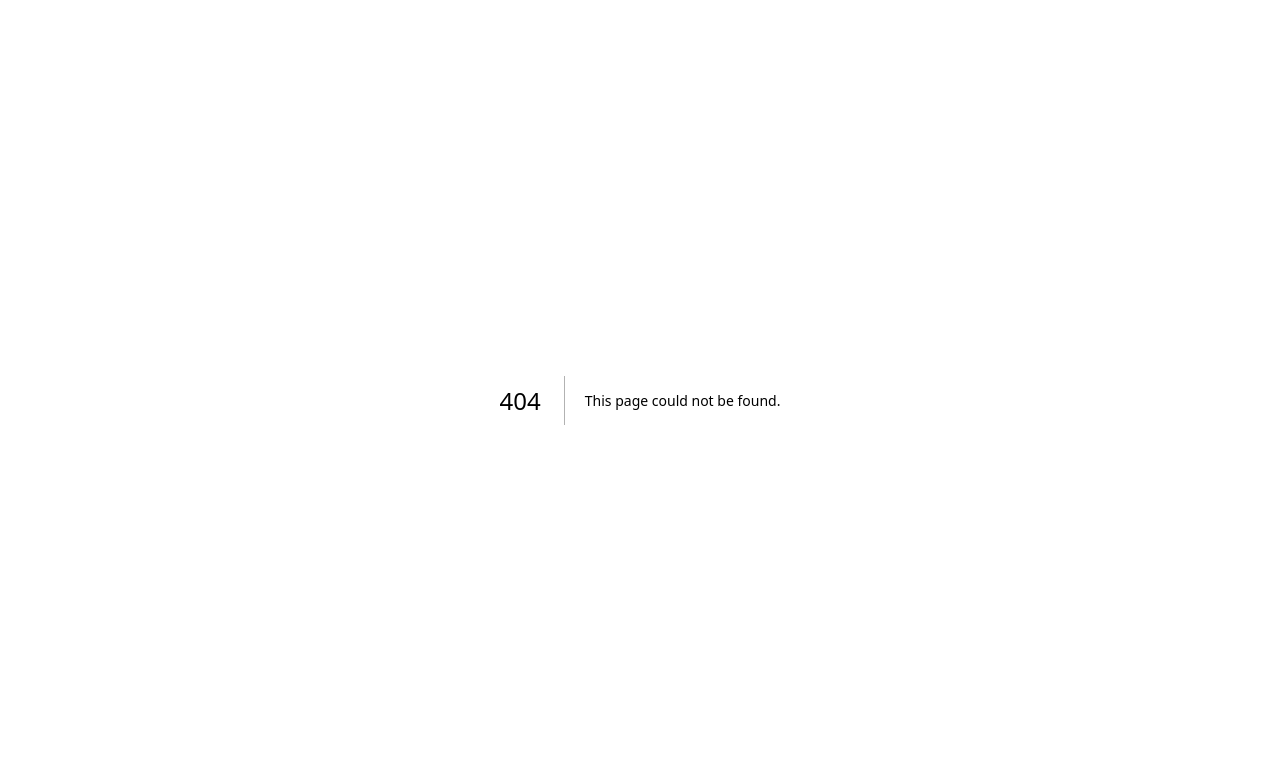
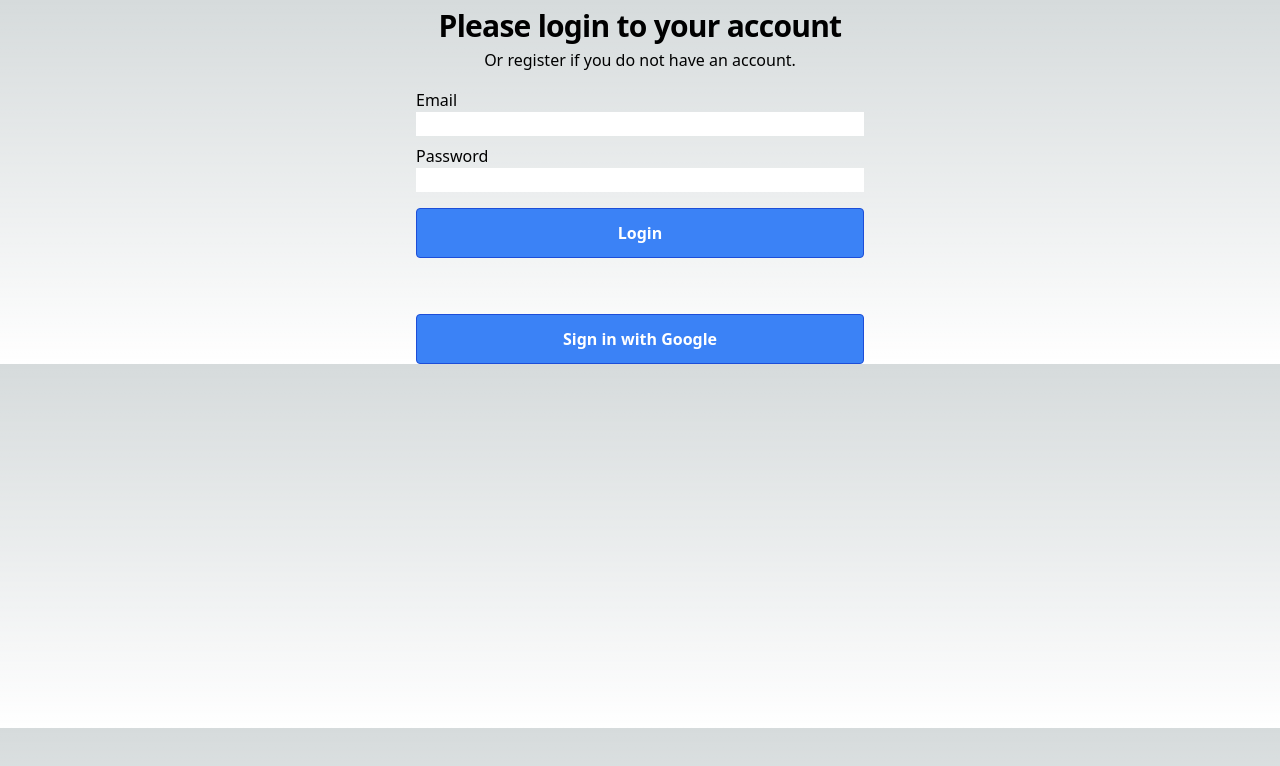
Before and after one commit to LinguaLive/LinguaLive, a Next.js app: page /login/login in a window 1280 px wide. Before the commit this address had no page. Shown: the top 766 px of the page. Built offline with nearby package versions, Linux system fonts and the light colour scheme.

Commit message:
add login and signup pages

```diff
--- /dev/null
+++ b/src/pages/api/login.ts
@@ -0,0 +1,27 @@
+import { NextApiRequest, NextApiResponse } from 'next';
+
+const loginHandler = async (req: NextApiRequest, res: NextApiResponse) => {
+  if (req.method !== 'POST') {
+    res.status(405).end(); // Return "Method Not Allowed" status code for non-POST requests
+    return;
+  }
+
+  const body = req.body;
+
+  try {
+    // Placeholder for login logic and authentication with database.
+
+    // status code if login is not verified
+    // if (!verified) {
+    //   return res.status(200).json({ notVerified: true });
+    // }
+
+    // redirect to the homepage upon successful login - may have to change endpoint
+    return res.status(303).json({ redirectUrl: '/homepage' });
+  } catch (err) {
+    console.error('Error: ', err);
+    return res.status(500).json({ error: 'There was an error logging in' });
+  }
+};
+
+export default loginHandler;
--- /dev/null
+++ b/src/pages/login/login.tsx
@@ -0,0 +1,74 @@
+import React from 'react';
+
+interface LoginFormProps {
+  form?: { notVerified: boolean };
+}
+
+const LoginForm: React.FC<LoginFormProps> = ({ form }) => {
+  return (
+    <div className="flex flex-col items-center h-full w-full">
+      <h2 className="mt-2 text-center text-3xl font-bold tracking-tight text-base-content">
+        Please login to your account
+      </h2>
+      <p className="text-center mt-1">
+        Or{' '}
+        <a href="/register" className="text-secondary font-medium hover:cursor-pointer hover:underline">
+          register
+        </a>{' '}
+        if you do not have an account.
+      </p>
+      <form action="?/login" method="POST" className="flex flex-col items-center space-y-2 w-full pt-4 pb-8">
+        <div className="form-control w-full max-w-md">
+          <label htmlFor="email" className="label font-medium pb-1">
+            <span className="label-text">Email</span>
+          </label>
+          <input type="email" name="email" className="input input-bordered w-full max-w-md" />
+        </div>
+        <div className="form-control w-full max-w-md">
+          <label htmlFor="password" className="label font-medium pb-1">
+            <span className="label-text">Password</span>
+          </label>
+          <input type="password" name="password" className="input input-bordered w-full max-w-md" />
+        </div>
+        <div className="w-full max-w-md pt-2">
+          <button
+            type="submit"
+            className="bg-blue-500 hover:bg-blue-700 text-white font-bold py-3 px-5 w-full max-w-md border border-blue-700 rounded"
+          >
+            Login
+          </button>
+        </div>
+        {form?.notVerified && (
+          <div className="alert alert-error shadow-lg w-full max-w-md">
+            <svg
+              xmlns="http://www.w3.org/2000/svg"
+              className="stroke-current shrink-0 h-6 w-6"
+              fill="none"
+              viewBox="0 0 24 24"
+            >
+              <path
+                strokeLinecap="round"
+                strokeLinejoin="round"
+                strokeWidth="2"
+                d="M10 14l2-2m0 0l2-2m-2 2l-2-2m2 2l2 2m7-2a9 9 0 11-18 0 9 9 0 0118 0z"
+              />
+            </svg>
+            <span>You must verify your email before logging in.</span>
+          </div>
+        )}
+      </form>
+      <form className="flex flex-col items-center space-y-2 w-full pt-4" method="post" action="?/OAuth2">
+        <div className="w-full max-w-md pt-2">
+          <button
+            type="submit"
+            className="bg-blue-500 hover:bg-blue-700 text-white font-bold py-3 px-5 w-full max-w-md border border-blue-700 rounded"
+          >
+            Sign in with Google
+          </button>
+        </div>
+      </form>
+    </div>
+  );
+};
+
+export default LoginForm;
--- /dev/null
+++ b/src/pages/signup/signup.tsx
@@ -0,0 +1,58 @@
+import React from 'react';
+
+const RegisterForm: React.FC = () => {
+  return (
+    <div className="flex flex-col items-center h-full w-full">
+      <h2 className="mt-2 text-center text-3xl font-bold tracking-tight text-base-content">
+        Register for an account
+      </h2>
+      <p className="text-center mt-1">
+        Or{' '}
+        <a href="/login" className="text-secondary font-medium hover:cursor-pointer hover:underline">
+          sign in
+        </a>{' '}
+        if you already have an account.
+      </p>
+      <form action="?/register" method="POST" className="flex flex-col items-center space-y-2 w-full pt-4">
+        <div className="form-control w-full max-w-md">
+          <label htmlFor="name" className="label font-medium pb-1">
+            <span className="label-text">Name</span>
+          </label>
+          <input type="text" name="name" className="input input-bordered w-full max-w-md" />
+        </div>
+        <div className="form-control w-full max-w-md">
+          <label htmlFor="email" className="label font-medium pb-1">
+            <span className="label-text">Email</span>
+          </label>
+          <input type="email" name="email" className="input input-bordered w-full max-w-md" />
+        </div>
+        <div className="form-control w-full max-w-md">
+          <label htmlFor="password" className="label font-medium pb-1">
+            <span className="label-text">Password</span>
+          </label>
+          <input type="password" name="password" className="input input-bordered w-full max-w-md" />
+        </div>
+        <div className="form-control w-full max-w-md">
+          <label htmlFor="passwordConfirm" className="label font-medium pb-1">
+            <span className="label-text">Confirm Password</span>
+          </label>
+          <input
+            type="password"
+            name="passwordConfirm"
+            className="input input-bordered w-full max-w-md"
+          />
+        </div>
+        <div className="w-full max-w-md pt-2">
+          <button
+            type="submit"
+            className="bg-blue-500 hover:bg-blue-700 text-white font-bold py-3 px-5 w-full max-w-md border border-blue-700 rounded"
+          >
+            Register
+          </button>
+        </div>
+      </form>
+    </div>
+  );
+};
+
+export default RegisterForm;
```
